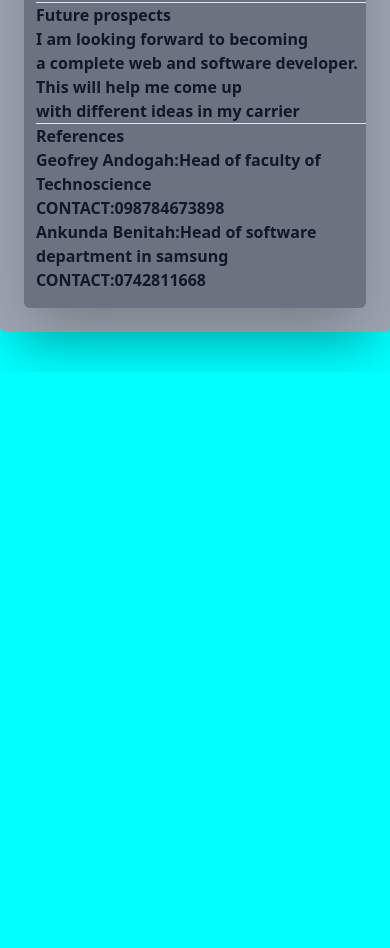
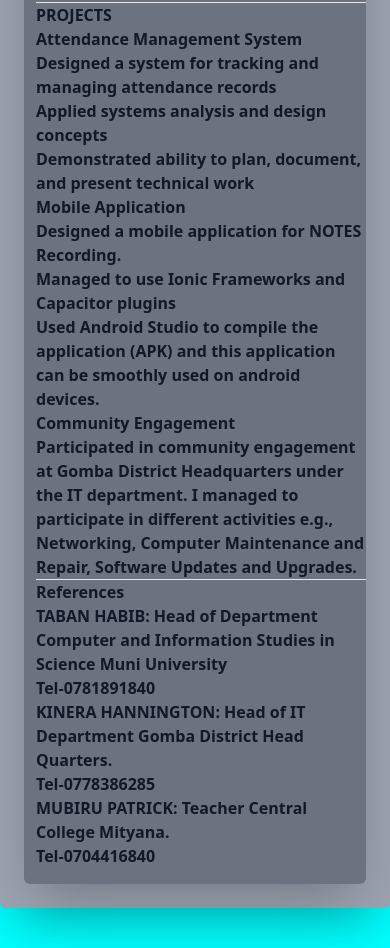
Before and after one commit to Benedictkawagga/tailwind, a website: page resume/index4.html in a window 390 px wide. Shown: the part 1265-2213 px from the top of the page. Before the commit the page ends 1637 px from the top, so only its background shows below. Drawn offline with nearby package versions, Linux system fonts and the light colour scheme; files that its build step writes are made by us from their sources.

Commit message:
Update resume to include projects and references
Added projects section with details on Attendance Management System, Mobile Application, and Community Engagement.

```diff
--- a/resume/index4.html
+++ b/resume/index4.html
@@ -47,18 +47,27 @@ Barchelors Degree in Information Technology.<br>
            <p>MPIGI MIXED SECONDARY SCHOOL.<br>
            UCE Certificate-2020.</p>
 <hr>
-<h3 class="font-bold">Future prospects</h3>
-<p>I am looking forward to becoming<br>
-a complete web and software developer.<br>
-This will help me come up<br>with different ideas in my carrier</p>
+<h3 class="font-bold">PROJECTS</h3>
+<h4 class="font-bold">Attendance Management System</h4>
+           <p>Designed a system for tracking and managing attendance records<br>
+              Applied systems analysis and design concepts<br>
+              Demonstrated ability to plan, document, and present technical work</p>
+           <h4 class="font-bold">Mobile Application</h4>
+           <p>Designed a mobile application for NOTES Recording.<br>
+                    Managed to use Ionic Frameworks and Capacitor plugins<br>
+              Used Android Studio to compile the application (APK) and this application can be smoothly used on android devices.</p>
+           <h4 class="font-bold">Community Engagement</h4>
+           <p>Participated in community engagement at Gomba District Headquarters under the IT department. I managed to participate in different activities e.g., Networking, Computer Maintenance and Repair, Software Updates and Upgrades.</p>
 <hr>
 <h3 class="font-bold">References</h3>
-<ul>
-<li>Geofrey Andogah:Head of faculty of Technoscience<br>
-CONTACT:098784673898</li>
-<li>Ankunda Benitah:Head of software department in samsung<br>
-CONTACT:0742811668</li>
-</ul>
+<ol>
+<li>TABAN HABIB: Head of Department Computer and Information Studies in Science Muni University<br>
+Tel-0781891840</li>
+<li>KINERA HANNINGTON: Head of IT Department Gomba District Head Quarters.<br>
+Tel-0778386285</li>
+<li>MUBIRU PATRICK: Teacher Central College Mityana.<br>
+Tel-0704416840</li>
+</ol>
  </div>
 </div>
 </body>
```
